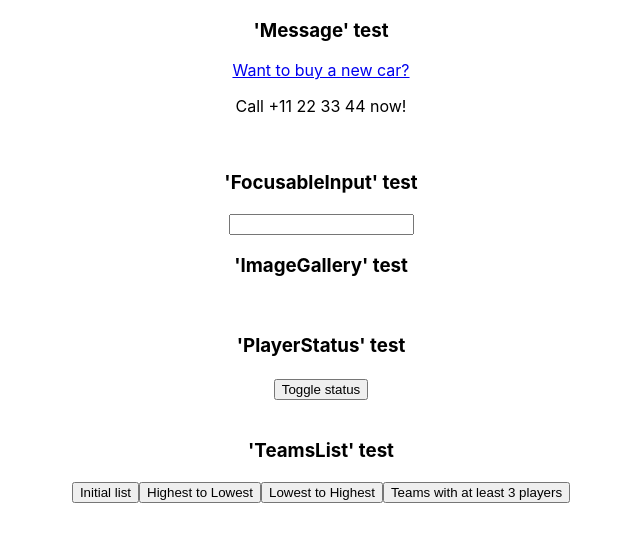
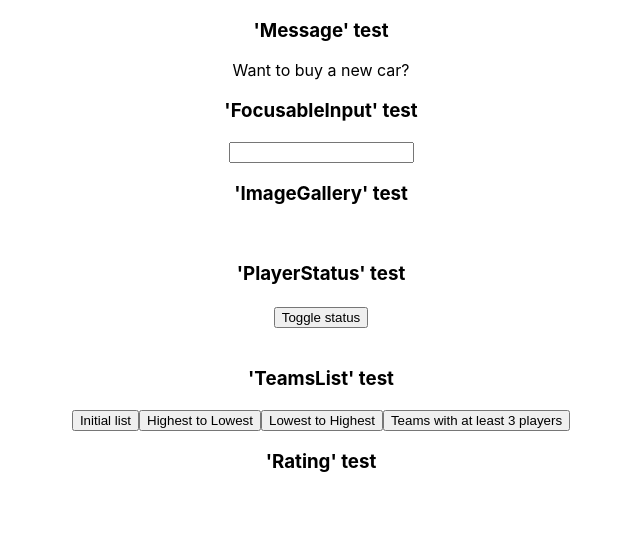
Before and after one commit to AgusLop0921/Minutentag-challenge, a React (Create React App) app: page / in a window 1280 px wide. Shown: the top 542 px of the page, without its empty margins (319-959 px from the left). Built offline with nearby package versions, Linux system fonts and the light colour scheme.

Commit message:
Message component

```diff
--- a/src/App.js
+++ b/src/App.js
@@ -1,10 +1,9 @@
-
-import { Message } from "./components/Message";
-import { FocusableInput } from "./components/FocusableInput";
-import { ImageGallery } from "./components/ImageGallery";
-import { PlayerStatus } from "./components/PlayerStatus";
-import { TeamsList } from "./components/TeamsList";
-
+import { Message } from "./components/Message/Message";
+import { FocusableInput } from "./components/FocusableInput/FocusableInput";
+import { ImageGallery } from "./components/ImageGallery/ImageGallery";
+import { PlayerStatus } from "./components/PlayerStatus/PlayerStatus";
+import { TeamsList } from "./components/TeamsList/TeamsList";
+import { Rating } from "./components/Rating/Rating";
 import './App.css';
 
 export default function App() {
@@ -25,6 +24,8 @@ export default function App() {
       <br />
       <h3>'TeamsList' test</h3>
       <TeamsList />
+      <h3>'Rating' test</h3>
+      <Rating />
     </div>
   );
 }
--- a/src/components/FocusableInput.jsx
+++ /dev/null
@@ -1,30 +0,0 @@
-/**
- * The TextInput component renders an input element in the DOM
- * and accepts a ref that is forwarded to that input element.
- * Finish the FocusableInput component:
- * - The component should accept a focused prop.
- * - When the focused prop is changed from false to true, and the input is not focused, it should receive the focus.
- * - If on mounting the focused prop is true, the input should receive the focus.
- */
-
-import React, { useEffect, useRef } from "react";
-
-function Input(props) {
-	const { forwardedRef, ...otherProps } = props;
-	return <input {...otherProps} ref={forwardedRef} />;
-}
-
-const TextInput = React.forwardRef((props, ref) => {
-	return <Input {...props} forwardedRef={ref} />;
-});
-
-// Implement:
-// When the focused prop is changed from false to true,
-// and the input is not focused, it should receive focus.
-// If focused prop is true, the input should receive the focus.
-export function FocusableInput({ focusable = false }) {
-	const inputRef = useRef(null);
-
-	useEffect(() => focusable && inputRef.current.focus(), [focusable, inputRef]);
-	return <TextInput ref={inputRef} />;
-}
--- /dev/null
+++ b/src/components/FocusableInput/FocusableInput.jsx
@@ -0,0 +1,30 @@
+/**
+ * The TextInput component renders an input element in the DOM
+ * and accepts a ref that is forwarded to that input element.
+ * Finish the FocusableInput component:
+ * - The component should accept a focused prop.
+ * - When the focused prop is changed from false to true, and the input is not focused, it should receive the focus.
+ * - If on mounting the focused prop is true, the input should receive the focus.
+ */
+
+ import React, { useEffect, useRef } from "react";
+
+ function Input(props) {
+	 const { forwardedRef, ...otherProps } = props;
+	 return <input {...otherProps} ref={forwardedRef} />;
+ }
+
+ const TextInput = React.forwardRef((props, ref) => {
+	 return <Input {...props} forwardedRef={ref} />;
+ });
+
+ // Implement:
+ // When the focused prop is changed from false to true,
+ // and the input is not focused, it should receive focus.
+ // If focused prop is true, the input should receive the focus.
+ export function FocusableInput({ focusable = false }) {
+	 const inputRef = useRef(null);
+
+	 useEffect(() => focusable && inputRef.current.focus(), [focusable, inputRef]);
+	 return <TextInput ref={inputRef} />;
+ }
--- a/src/components/Message.jsx
+++ b/src/components/Message/Message.jsx
@@ -9,12 +9,16 @@
  * - After another click, the paragraph should not be rendered.
  * - Finish the Message component by implementing this logic.
  */
+import { useState } from "react";
 
 export function Message() {
+	const [showParagraph, setShowParagraph] = useState(false);
 	return (
 		<>
-			<a href="#">Want to buy a new car?</a>
-			<p>Call +11 22 33 44 now!</p>
+			<a role="button" onClick={() => setShowParagraph(!showParagraph)}>Want to buy a new car?</a>
+			{showParagraph ? (
+				<p>Call +11 22 33 44 now!</p>
+			) : null}
 		</>
 	);
 }
```
Also changed, not shown: src/components/Grocery/Grocery.jsx (renamed from src/components/Grocery.jsx), src/components/ImageGallery/ImageGallery.jsx (renamed from src/components/ImageGallery.jsx), src/components/ListItemsForNavigation/ListItemsForNavigation.jsx (renamed from src/components/ListItemsForNavigation.jsx), src/components/PlayerStatus/PlayerStatus.jsx (renamed from src/components/PlayerStatus.jsx), src/components/Rating/Rating.jsx (renamed from src/components/Rating.jsx), src/components/TeamsList/TeamsList.jsx (renamed from src/components/TeamsList.jsx), 2 other files (tests, documents, lock files or other folders).
